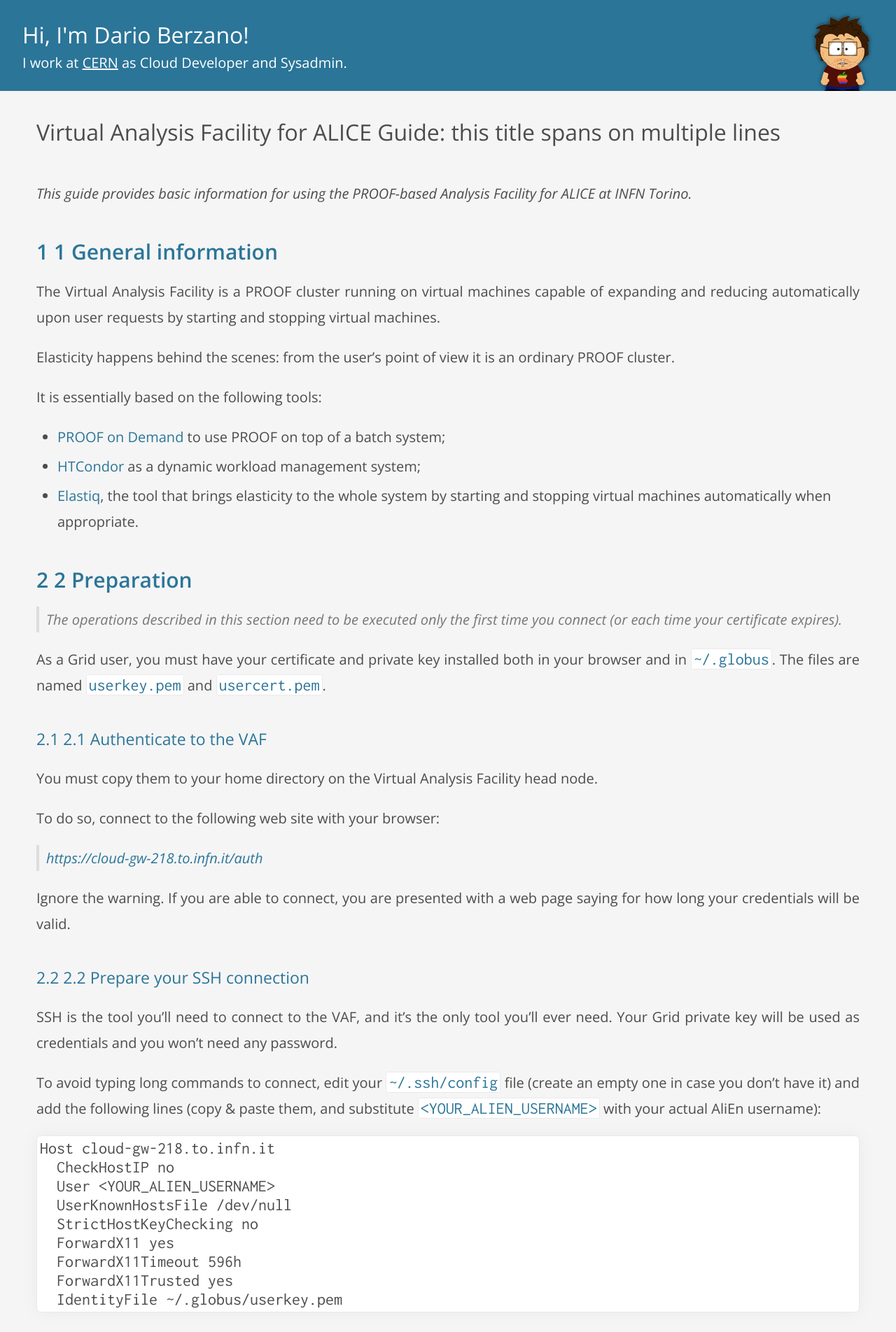
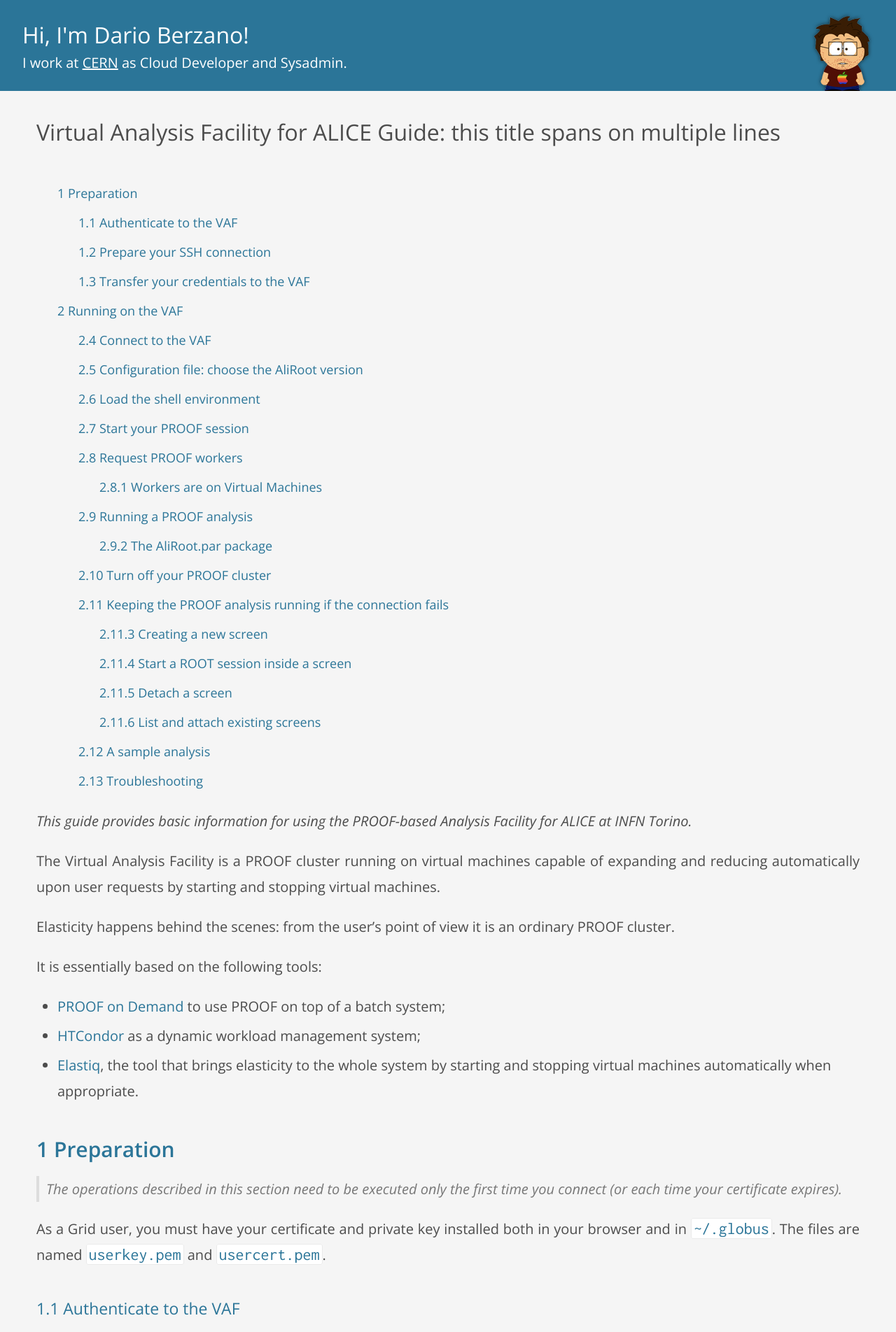
Before and after one commit to dberzano/dberzano.github.io, a Jekyll site: the page built from vafguide.md, in a window 1280 px wide. Shown: the top 1904 px of the page at 70% size. Built offline with Jekyll 4.4.1, drawn with Linux system fonts in a browser that asks for light colours; Markdown is read by kramdown in place of the engine named in the settings; some of the changed lines change nothing that is shown; some of the changed text lies outside the part shown.

Commit message:
Automatic TOC

```diff
--- a/_layouts/tweet.html
+++ b/_layouts/tweet.html
@@ -18,12 +18,14 @@
     <script src="/js/misc.js"></script>
     <script>
       Misc.general = {
-        container : '#content'
+        container : '#content',
+        toc : '#toc'
       };
       Misc.auto_anchors = {
         start_level : 2,
         use_names : true,
-        prepend_numbers : true
+        prepend_numbers : true,
+        create_toc : true
       };
       $(document).ready( Misc.init );
     </script>
@@ -53,6 +55,7 @@
       <div id="content">
       {% endif %}
         <h1 class="pagetitle">{{ page.title }}</h1>
+        <div id="toc"></div>
 
         {{ content }}
 
--- a/css/screen.css
+++ b/css/screen.css
@@ -385,3 +385,13 @@
 #inner-pagination .next {
   float: right;
 }
+
+/* Table of Contents */
+#toc ul, #toc ol {
+  list-style-type: none;
+  margin: 0;
+}
+
+#toc li {
+  font-size: 90%;
+}
--- a/js/misc.js
+++ b/js/misc.js
@@ -19,6 +19,13 @@
   init_auto_anchors : function() {
 
     level_counters = [ 0, 0, 0, 0, 0, 0, 0, 0, 0 ];
+
+    if ( Misc.auto_anchors.create_toc ) {
+      toc = $('<ul></ul>');
+      toc_level = toc;
+    }
+
+    prev_level = Misc.auto_anchors.start_level;
 
     // Automatic numbered anchors
     $( Misc.general.container ).children().each( function() {
@@ -51,6 +58,28 @@
             $(this).prepend( level_str + '&nbsp;' );
           }
 
+          // Creating TOC?
+          if (toc_level !== undefined) {
+
+            if (level > prev_level) {
+              new_toc_level = $('<ul></ul>');
+              toc_level.append( new_toc_level );
+              toc_level = new_toc_level;
+            }
+            else if (level < prev_level) {
+              toc_level = toc_level.parent();
+            }
+
+
+            li = $('<li></li>').append(
+              $('<a></a>')
+                .attr('href', '#'+anchor)
+                .text( $(this).text() )
+            );
+            toc_level.append( li );
+
+          }
+
           // Create new header
           new_header = $('<h'+level+'></h'+level+'>');
           new_anchor = $('<a></a>')
@@ -64,11 +93,19 @@
 
           $(this).replaceWith( $(new_header) );
 
+          //console.log( 'previous: ' + prev_level + ', current: ' + level );
+          prev_level = level;
+
         }
       }
 
     } );
 
+    // Append TOC to DOM
+    if (toc !== undefined) {
+      $( Misc.general.toc ).empty().append( toc );
+    }
+
   }
 
-}
+};
--- a/vafguide.md
+++ b/vafguide.md
@@ -1,7 +1,7 @@
 ---
 title: "Virtual Analysis Facility for ALICE Guide: this title spans on multiple lines"
 layout: tweet
-countsections: true
+xxcountsections: true
 ---
 
 
@@ -9,8 +9,6 @@
 Analysis Facility for ALICE at INFN Torino.*
 
 
-General information
--------------------
 
 The Virtual Analysis Facility is a PROOF cluster running on virtual
 machines capable of expanding and reducing automatically upon user
```
